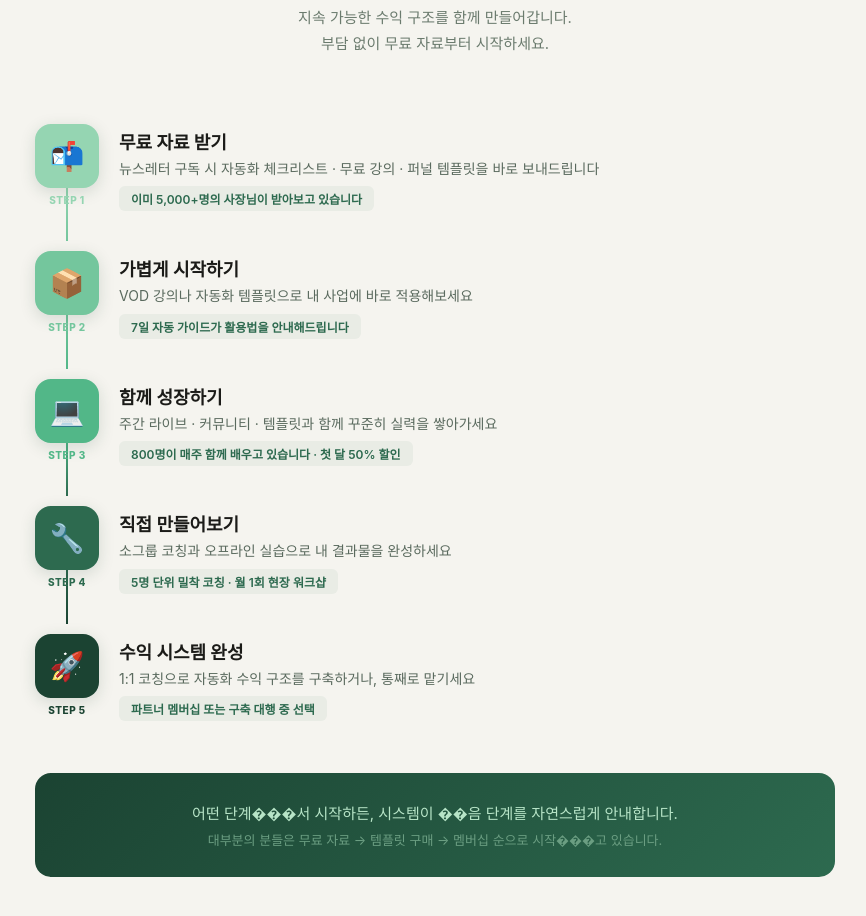
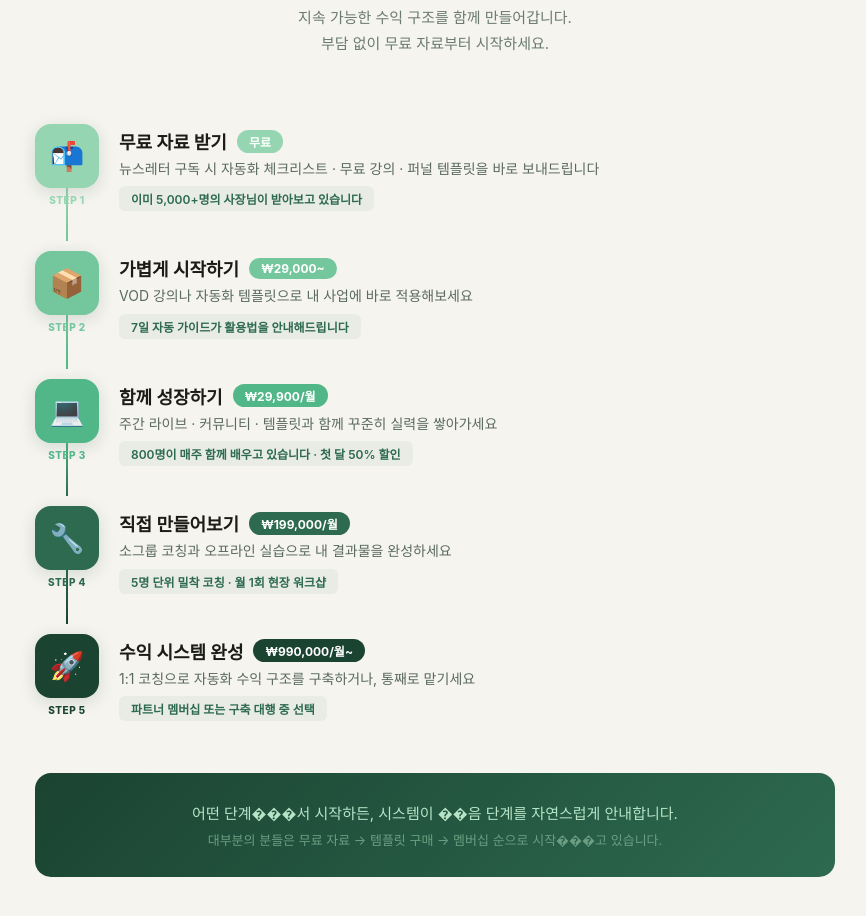
Before and after one commit to soool9241-hub/darr-membership, a React (Vite) app: page / in a window 1280 px wide. Shown: the part 1920-2836 px from the top of the page, without its empty margins (205-1071 px from the left). Built offline with nearby package versions, Linux system fonts and the light colour scheme; no server answers.

Commit message:
5단계 퍼널 가격 배지 복원
Co-Authored-By: Claude Opus 4.6 <noreply@anthropic.com>

```diff
--- a/src/DalpaengiMembership.jsx
+++ b/src/DalpaengiMembership.jsx
@@ -835,6 +835,10 @@ export default function DalpaengiMembership() {
                     <div style={{ flex: 1, paddingTop: "4px" }}>
                       <div style={{ display: "flex", alignItems: "center", gap: "10px", flexWrap: "wrap", marginBottom: "4px" }}>
                         <span style={{ fontSize: "18px", fontWeight: 700, color: "#1B1B18" }}>{step.label}</span>
+                        <span style={{
+                          fontSize: "12px", fontWeight: 700, color: "#fff", background: step.color,
+                          padding: "3px 12px", borderRadius: "100px",
+                        }}>{step.price}</span>
                       </div>
                       <p style={{ fontSize: "14px", color: "#5A6A5E", margin: "0 0 6px", lineHeight: 1.6 }}>{step.sub}</p>
                       <span style={{
```
